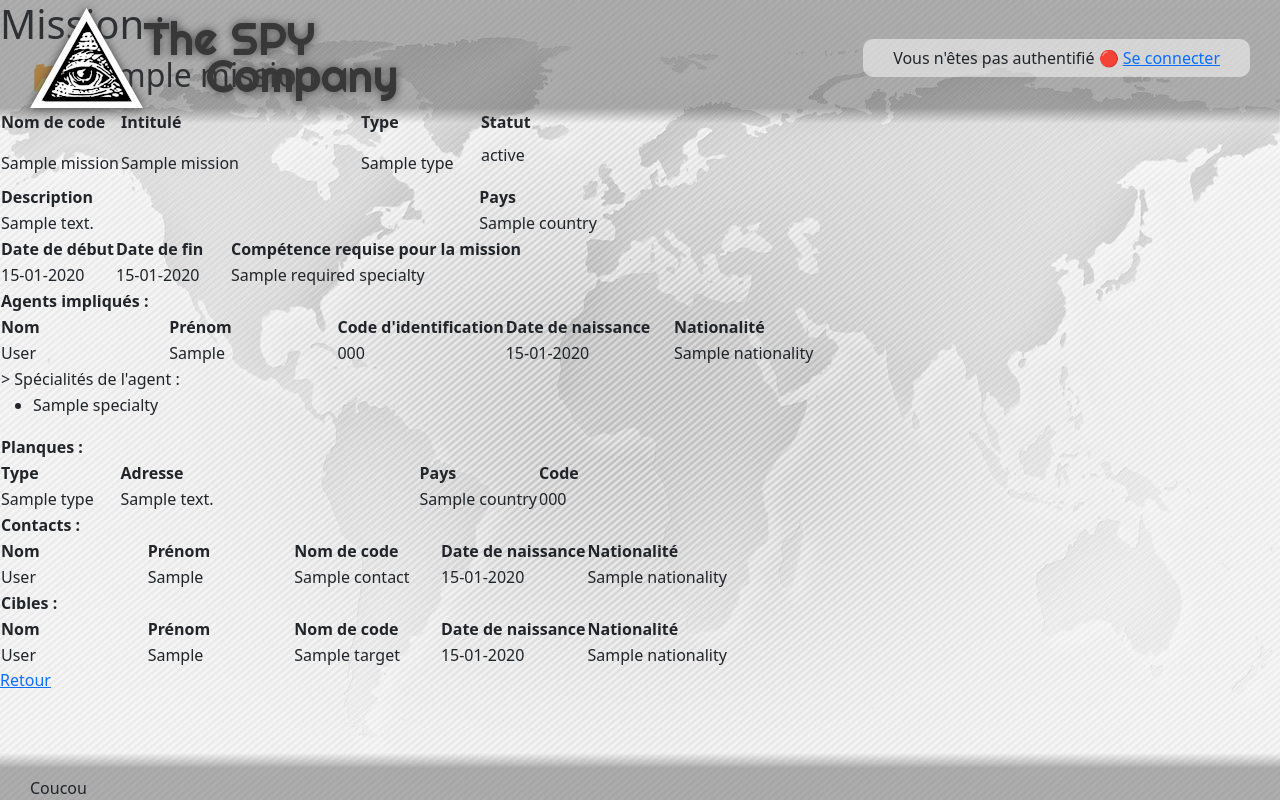
After one commit to Skoognuts/the-spy-company, a Symfony app: template templates/default/mission.html.twig in a window 1280 px wide. The commit adds this page. Run offline with Twig, Linux system fonts and the light colour scheme; the template is opened without the code that fills it: most values are stand-ins (such as "Sample title", 1, 10 or a date in 2020); some libraries are stand-ins or nearby versions.

Commit message:
TWIG: Update Template Files.

```diff
--- /dev/null
+++ b/templates/default/mission.html.twig
@@ -0,0 +1,186 @@
+{% extends 'base.html.twig' %}
+
+{% block title %}MISSION | The Spy Company{% endblock %}
+
+{% block body %}
+<div class="homepage-wrapper">
+    {{ include('parts/_header.html.twig') }}
+
+    <main>
+        <div class="titles-wrapper">
+            <h1>Mission :</h1>
+            <h2>&emsp;📂 {{ mission.title }}</h2>
+        </div>
+        <div class="table-wrapper">
+            <table class="mission-item">
+                <thead height="40px">
+                    <tr>
+                        <th width="20%">Nom de code</th>
+                        <th width="0%">Intitulé</th>
+                        <th class="mission-type" width="20%">Type</th>
+                        <th class="mission-status" width="20%">Statut</th>
+                    </tr>
+                </thead>
+                <tbody>
+                    <tr>
+                        <td>{{ mission.codeName }}</td>
+                        <td>{{ mission.title }}</td>
+                        <td class="mission-type">{{ mission.type }}</td>
+                        <td><p class="{{ mission.status | lower | replace({'é':'e'}) | replace({' ':'-'}) }}">{{ mission.status }}</p></td>
+                    </tr>
+                </tbody>
+            </table>
+            <table class="mission-item">
+                <thead height="20px">
+                    <tr>
+                        <th width="80%">Description</th>
+                        <th class="mission-type" width="20%">Pays</th>
+                    </tr>
+                </thead>
+                <tbody>
+                    <tr>
+                        <td>{{ mission.description }}</td>
+                        <td class="mission-type">{{ mission.country }}</td>
+                    </tr>
+                </tbody>
+            </table>
+            <table class="mission-item">
+                <thead height="20px">
+                    <tr>
+                        <th width="20%">Date de début</th>
+                        <th width="20%">Date de fin</th>
+                        <th class="mission-type" width="60%">Compétence requise pour la mission</th>
+                    </tr>
+                </thead>
+                <tbody>
+                    <tr>
+                        <td>{{ mission.startDate | date('d-m-Y') }}</td>
+                        <td>{{ mission.endDate | date('d-m-Y') }}</td>
+                        <td class="mission-type">{{ mission.requiredSpecialty.title }}</td>
+                    </tr>
+                </tbody>
+            </table>
+            <table class="mission-item">
+                <thead height="20px">
+                    <tr>
+                        <th colspan="5">Agents impliqués :</th>
+                    </tr>
+                    <tr>
+                        <th width="20%">Nom</th>
+                        <th width="20%">Prénom</th>
+                        <th class="mission-type" width="20%">Code d'identification</th>
+                        <th class="mission-type" width="20%">Date de naissance</th>
+                        <th class="mission-type" width="20%">Nationalité</th>
+                    </tr>
+                </thead>
+                <tbody>
+                    {% for agent in mission.agents %}
+                    <tr>
+                        <td>{{ agent.lastName }}</td>
+                        <td>{{ agent.firstName }}</td>
+                        <td class="mission-type">{{ agent.identificationCode }}</td>
+                        <td class="mission-type">{{ agent.dateOfBirth | date('d-m-Y') }}</td>
+                        <td class="mission-type">{{ agent.nationality }}</td>
+                    </tr>
+                    <tr>
+                        <td colspan="5">> Spécialités de l'agent :</td>
+                    </tr>
+                    <tr>
+                        <td colspan="5">
+                            <ul>
+                                {% for specialty in agent.specialties %}
+                                    <li>{{ specialty.title }}
+                                        {% if specialty.title == mission.requiredSpecialty.title %}
+                                            ✅
+                                        {% endif %}
+                                    </li>
+                                {% endfor %}
+                            </ul>
+                        </td>
+
+                    </tr>
+                    {% endfor %}
+                </tbody>
+            </table>
+            <table class="mission-item">
+                <thead height="20px">
+                    <tr>
+                        <th colspan="4">Planques :</th>
+                    </tr>
+                    <tr>
+                        <th width="20%">Type</th>
+                        <th width="50%">Adresse</th>
+                        <th class="mission-type" width="20%">Pays</th>
+                        <th class="mission-type" width="10%">Code</th>
+                    </tr>
+                </thead>
+                <tbody>
+                    {% for hideout in mission.hideouts %}
+                    <tr>
+                        <td>{{ hideout.type }}</td>
+                        <td>{{ hideout.address }}</td>
+                        <td class="mission-type">{{ hideout.country }}</td>
+                        <td class="mission-type">{{ hideout.code }}</td>
+                    </tr>
+                    {% endfor %}
+                </tbody>
+            </table>
+            <table class="mission-item">
+                <thead height="20px">
+                    <tr>
+                        <th colspan="4">Contacts :</th>
+                    </tr>
+                    <tr>
+                        <th width="20%">Nom</th>
+                        <th width="20%">Prénom</th>
+                        <th class="mission-type" width="20%">Nom de code</th>
+                        <th class="mission-type" width="20%">Date de naissance</th>
+                        <th class="mission-type" width="20%">Nationalité</th>
+                    </tr>
+                </thead>
+                <tbody>
+                    {% for contact in mission.contacts %}
+                    <tr>
+                        <td>{{ contact.lastName }}</td>
+                        <td>{{ contact.firstName }}</td>
+                        <td class="mission-type">{{ contact.codeName }}</td>
+                        <td class="mission-type">{{ contact.dateOfBirth | date('d-m-Y') }}</td>
+                        <td class="mission-type">{{ contact.nationality }}</td>
+                    </tr>
+                    {% endfor %}
+                </tbody>
+            </table>
+            <table class="mission-item">
+                <thead height="20px">
+                    <tr>
+                        <th colspan="4">Cibles :</th>
+                    </tr>
+                    <tr>
+                        <th width="20%">Nom</th>
+                        <th width="20%">Prénom</th>
+                        <th class="mission-type" width="20%">Nom de code</th>
+                        <th class="mission-type" width="20%">Date de naissance</th>
+                        <th class="mission-type" width="20%">Nationalité</th>
+                    </tr>
+                </thead>
+                <tbody>
+                    {% for target in mission.targets %}
+                    <tr>
+                        <td>{{ target.lastName }}</td>
+                        <td>{{ target.firstName }}</td>
+                        <td class="mission-type">{{ target.codeName }}</td>
+                        <td class="mission-type">{{ target.dateOfBirth | date('d-m-Y') }}</td>
+                        <td class="mission-type">{{ target.nationality }}</td>
+                    </tr>
+                    {% endfor %}
+                </tbody>
+            </table>
+        </div>
+        <div class="pagination-menu">
+            <p><a href="{{ app.request.headers.get('referer') }}">Retour</a></p>
+        </div>
+    </main>
+
+    {{ include('parts/_footer.html.twig') }}
+</div>
+{% endblock %}
--- a/templates/parts/_header.html.twig
+++ b/templates/parts/_header.html.twig
@@ -1,6 +1,6 @@
 <header>
   <div class="header-content">
-    <div class="logo_wrapper">
+    <div>
       <img class="logo" src="{{ asset('images/logo_brand.png') }}" alt="Logo">
     </div>
     <div class="login_wrapper">
```
Also changed, not shown: templates/default/index.html.twig (+41 -1 lines), templates/default/index_page.html.twig (added, +55 -0 lines).
